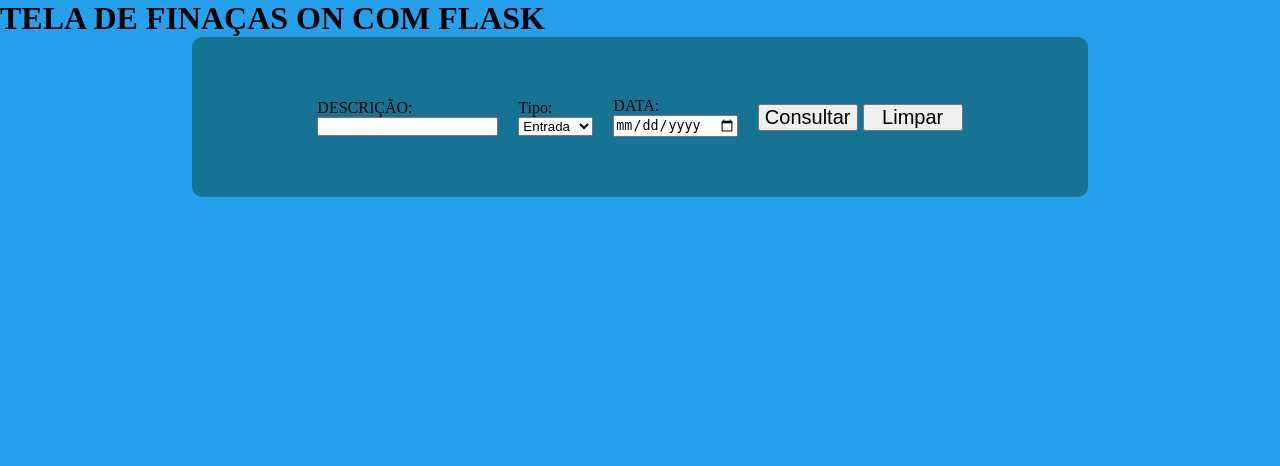
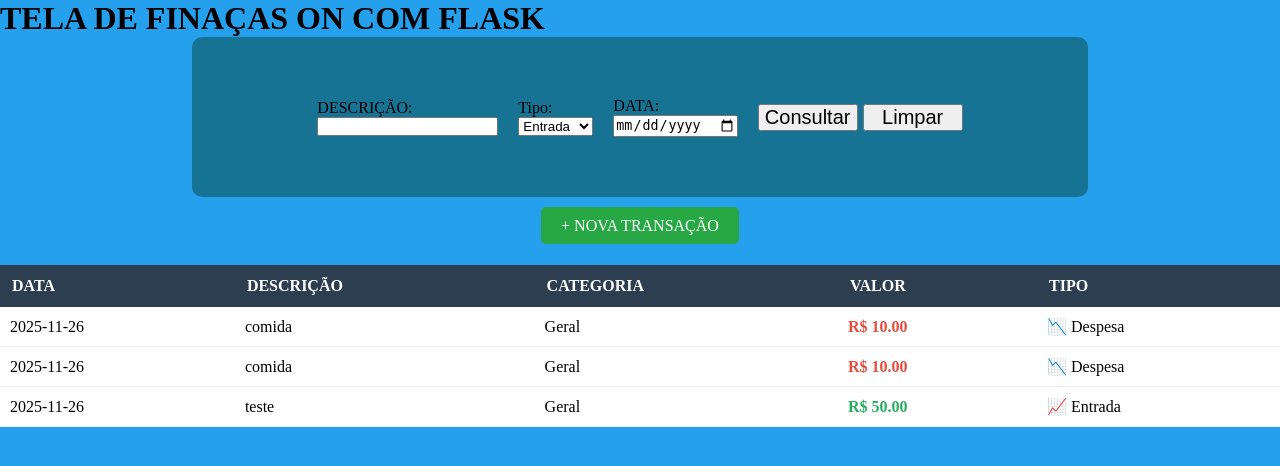
Before and after one commit to vitorhugoarcanjo/site_gestao_financeira, a Flask app: page /financas/ in a window 1280 px wide. Shown: the top 466 px of the page. Run offline with Flask 3, Linux system fonts and the light colour scheme; the visitor is signed in with stand-in values (Sample User, id 1); data comes from the database, SQL or seed files in the repository; both versions use the stored data as it was after the commit.

Commit message:
atualizacao na tela de financas

```diff
--- a/app.py
+++ b/app.py
@@ -17,6 +17,7 @@
 
 # PASTA FINANÇAS
 from rotas.pasta_financas.financas import bp_financas
+from rotas.pasta_financas.crud.insert_transacao import bp_insert_transacao
 
 # PASTA DASHBOARD
 from rotas.pasta_dashboard.dashboard import bp_dashboard
@@ -46,6 +47,7 @@
 
 # FINANÇAS
 app.register_blueprint(bp_financas, url_prefix="/financas")
+app.register_blueprint(bp_insert_transacao, url_prefix='/nova_transacao')
 
 # DASHBOARD
 app.register_blueprint(bp_dashboard, url_prefix="/dashboard")
--- a/rotas/pasta_financas/financas.py
+++ b/rotas/pasta_financas/financas.py
@@ -1,10 +1,27 @@
-from flask import Blueprint, render_template
+from flask import Blueprint, render_template, session
+import sqlite3
+import os
 from rotas.middleware.autenticacao import login_required
 
 bp_financas = Blueprint('financas', __name__)
-
+caminho_banco = os.path.join(os.getcwd(), 'instance', 'banco_de_dados.db')
 
 @bp_financas.route('/')
 @login_required
 def inifinancas():
-    return render_template('pasta_financas/tela_financas.html')
+    user_id = session['user_id']
+
+    conexao = sqlite3.connect(caminho_banco)
+    cursor = conexao.cursor()
+
+    cursor.execute('''
+        SELECT tipo, valor, descricao, data, categoria
+        FROM transacoes
+        WHERE user_id = ?
+        ORDER BY data DESC
+    ''', (user_id,))
+
+    transacoes = cursor.fetchall()
+    conexao.close()
+
+    return render_template('pasta_financas/tela_financas.html', transacoes=transacoes, user_nome=session.get('user_nome'))
--- a/static/pasta_financas/import_todas_css.css
+++ b/static/pasta_financas/import_todas_css.css
@@ -1,2 +1,3 @@
 @import url('/static/pasta_financas/estrutura_global.css');
 @import url('/static/pasta_financas/section_consultas.css');
+@import url('/static/pasta_financas/tabela_transacoes.css');
--- /dev/null
+++ b/static/pasta_financas/tabela_transacoes.css
@@ -0,0 +1,43 @@
+/* ESTILOS DA TABELA */
+.section_tabela {
+    margin-top: 30px;
+}
+
+.container_tabela {
+    width: 100%;
+    overflow-x: auto;
+}
+
+.tabela_transacoes {
+    width: 100%;
+    border-collapse: collapse;
+    background: white;
+    box-shadow: 0 2px 4px rgba(0,0,0,0.1);
+}
+
+.tabela_transacoes th {
+    background: #2c3e50;
+    color: white;
+    padding: 12px;
+    text-align: left;
+    font-weight: bold;
+}
+
+.tabela_transacoes td {
+    padding: 10px;
+    border-bottom: 1px solid #ecf0f1;
+}
+
+.tabela_transacoes tr:hover {
+    background: #f8f9fa;
+}
+
+.valor_positivo {
+    color: #27ae60;
+    font-weight: bold;
+}
+
+.valor_negativo {
+    color: #e74c3c;
+    font-weight: bold;
+}
--- a/templates/pasta_financas/tela_financas.html
+++ b/templates/pasta_financas/tela_financas.html
@@ -41,5 +41,59 @@
     </section>
 
 
+    <!-- BOTÃO NOVA TRANSAÇÃO -->
+    <div style="text-align: center; margin: 20px 0;">
+        <a href="{{ url_for('nova_transacao.initransacao') }}"
+           style="background: #28a745; color: white; padding: 10px 20px; text-decoration: none; border-radius: 5px;">
+           + NOVA TRANSAÇÃO
+        </a>
+    </div>
+
+
+
+
+    <!-- SEÇÃO TABELA DE TRANSAÇÕES -->
+    <section class="section_tabela">
+        <div class="container_tabela">
+            <table class="tabela_transacoes">
+                <thead>
+                    <tr>
+                        <th>DATA</th>
+                        <th>DESCRIÇÃO</th>
+                        <th>CATEGORIA</th>
+                        <th>VALOR</th>
+                        <th>TIPO</th>
+                    </tr>
+                </thead>
+                <tbody>
+                    {% for transacao in transacoes %}
+                    <tr>
+                        <td>{{ transacao[3] }}</td>  <!-- data -->
+                        <td>{{ transacao[2] }}</td>  <!-- descricao -->
+                        <td>{{ transacao[4] or "Geral" }}</td>  <!-- categoria -->
+                        <td class="{% if transacao[0] == 'receita' %}valor_positivo{% else %}valor_negativo{% endif %}">
+                            R$ {{ "%.2f"|format(transacao[1]) }}
+                        </td>
+                        <td>
+                            {% if transacao[0] == 'receita' %}
+                                📈 Entrada
+                            {% else %}
+                                📉 Despesa
+                            {% endif %}
+                        </td>
+                    </tr>
+                    {% else %}
+                    <tr>
+                        <td colspan="5" style="text-align: center; padding: 20px;">
+                            📭 Nenhuma transação cadastrada.
+                            <br>
+                        </td>
+                    </tr>
+                    {% endfor %}
+                </tbody>
+            </table>
+        </div>
+    </section>
+
 
 </html>
```
Also changed, not shown: rotas/pasta_financas/crud/insert_transacao.py (added, +32 -0 lines), templates/pasta_financas/crud/insert_transacao.html (added, +34 -0 lines), instance/banco_de_dados.db, static/pasta_financas/crud/insert_transacao.css (added).
